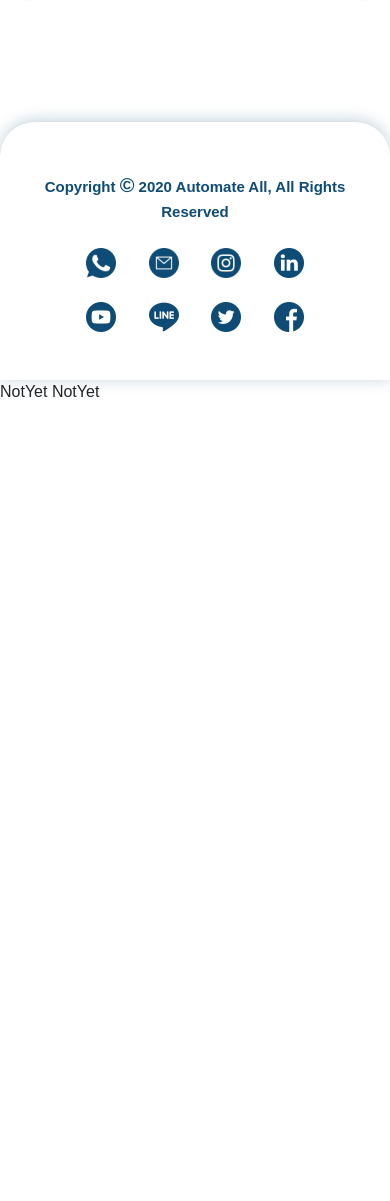
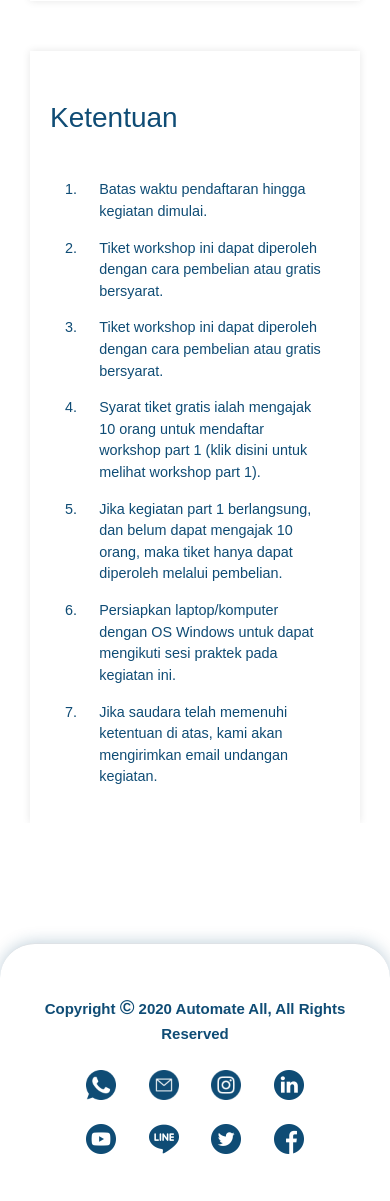
Before and after one commit to rivannurihsan/automateall_development, a CodeIgniter 4 app: template app/Views/pages/academy_detail_new.php in a window 390 px wide. Shown: the part 1921-3122 px from the top of the page. Before the commit the page ends 2318 px from the top, so only its background shows below. Run offline with PHP 8.4 and a stand-in for CodeIgniter, Linux system fonts and the light colour scheme; the template is opened without the code that fills it, so the values that code supplies are empty; some libraries are stand-ins or nearby versions; some web fonts are replaced.

Commit message:
add ketentuan & style

```diff
--- a/app/Views/pages/academy.php
+++ b/app/Views/pages/academy.php
@@ -11,7 +11,7 @@
         </div>
         <div class="row option justify-content-center">
             <div class="col-xl-3 opt-card">
-                <a href="http://localhost:8080/academy/list">
+                <a href="#">
                     <div class="content-img" style="padding:9px 28px;">
                         <img src="/img/vector/expert.png" alt="RPA Expert">
                     </div>
--- a/app/Views/pages/academy_detail_new.php
+++ b/app/Views/pages/academy_detail_new.php
@@ -42,6 +42,18 @@
                         Tenang aja kalian akan didampingi oleh tentor yang ahli di bidangnya bersama Dicky Prasetiyo (Chief Science Automate All).
                     </p>
                 </div>
+                <div class="academy-detail-ketentuan">
+                    <h3>Ketentuan</h3>
+                    <ol>
+                        <li>Batas waktu pendaftaran hingga kegiatan dimulai. </li>
+                        <li>Tiket workshop ini dapat diperoleh dengan cara pembelian atau gratis bersyarat. </li>
+                        <li>Tiket workshop ini dapat diperoleh dengan cara pembelian atau gratis bersyarat. </li>
+                        <li>Syarat tiket gratis ialah mengajak 10 orang untuk mendaftar workshop part 1 (klik disini untuk melihat workshop part 1). </li>
+                        <li>Jika kegiatan part 1 berlangsung, dan belum dapat mengajak 10 orang, maka tiket hanya dapat diperoleh melalui pembelian.</li>
+                        <li>Persiapkan laptop/komputer dengan OS Windows untuk dapat mengikuti sesi praktek pada kegiatan ini.</li>
+                        <li>Jika saudara telah memenuhi ketentuan di atas, kami akan mengirimkan email undangan kegiatan. </li>
+                    </ol>
+                </div>
 
             </div>
         </div>
--- a/public/css/development/academy_detail_new.css
+++ b/public/css/development/academy_detail_new.css
@@ -65,6 +65,42 @@
 .academy-detail-description h3 {
   margin: 30px 0px;
   color: #0f4c75;
+}
+
+.academy-detail-ketentuan {
+  margin-top: 50px;
+  padding: 20px 35px;
+  box-shadow: 0px 0px 8px rgba(0, 0, 0, 0.2);
+}
+
+.academy-detail-ketentuan h3 {
+  margin: 30px 0px;
+  color: #0f4c75;
+}
+
+.academy-detail-ketentuan ol {
+  font-size: 1.2rem;
+  font-weight: normal;
+  color: #0f4c75;
+  counter-reset: foo;
+  margin: 0;
+  padding: 0;
+  border-spacing: 15px;
+  display: table;
+}
+
+.academy-detail-ketentuan li {
+  counter-increment: foo;
+  display: table-row;
+  border-spacing: 30px;
+}
+
+.academy-detail-ketentuan li::before {
+  content: counter(foo) ".";
+  display: table-cell;
+  border-spacing: 10px;
+  text-align: right;
+  padding-right: 0.5em;
 }
 
 /* media queries */
@@ -144,4 +180,23 @@
     margin: 30px 0px;
     color: #0f4c75;
   }
+
+  .academy-detail-ketentuan {
+    margin-top: 50px;
+    padding: 20px;
+    box-shadow: 0px 0px 8px rgba(0, 0, 0, 0.1);
+  }
+
+  .academy-detail-ketentuan h3 {
+    margin: 30px 0px;
+    color: #0f4c75;
+  }
+
+  .academy-detail-ketentuan ol {
+    font-size: 0.9rem;
+  }
+
+  .academy-detail-ketentuan li {
+    padding: 10px auto !important;
+  }
 }
```
